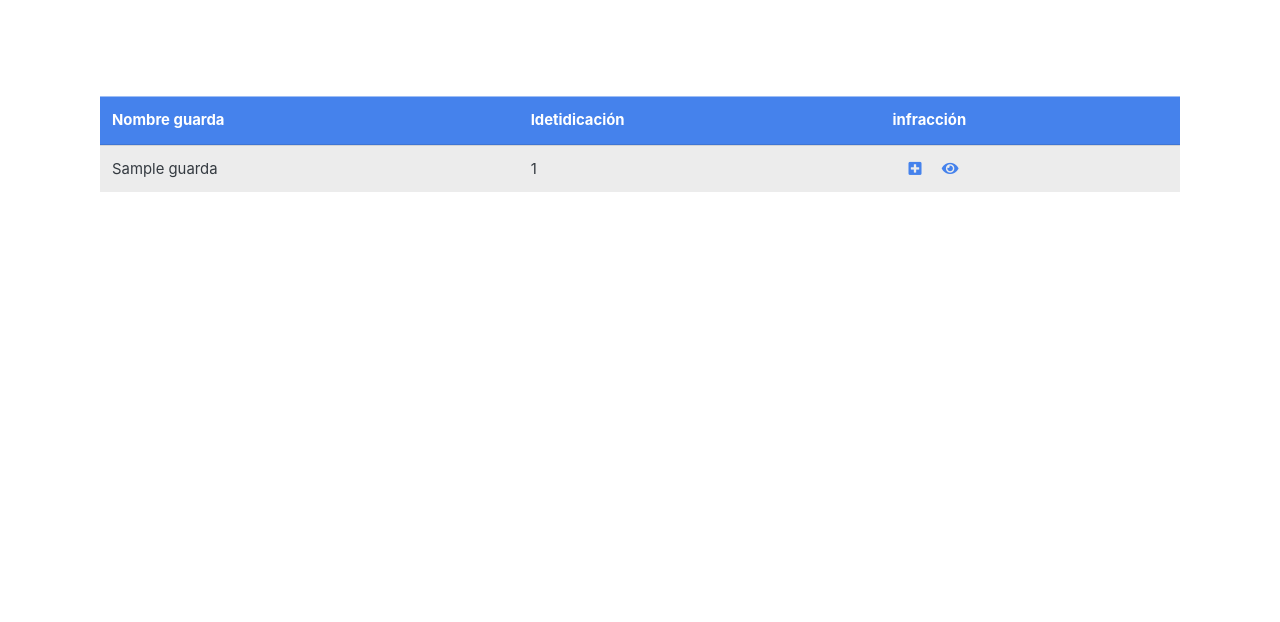
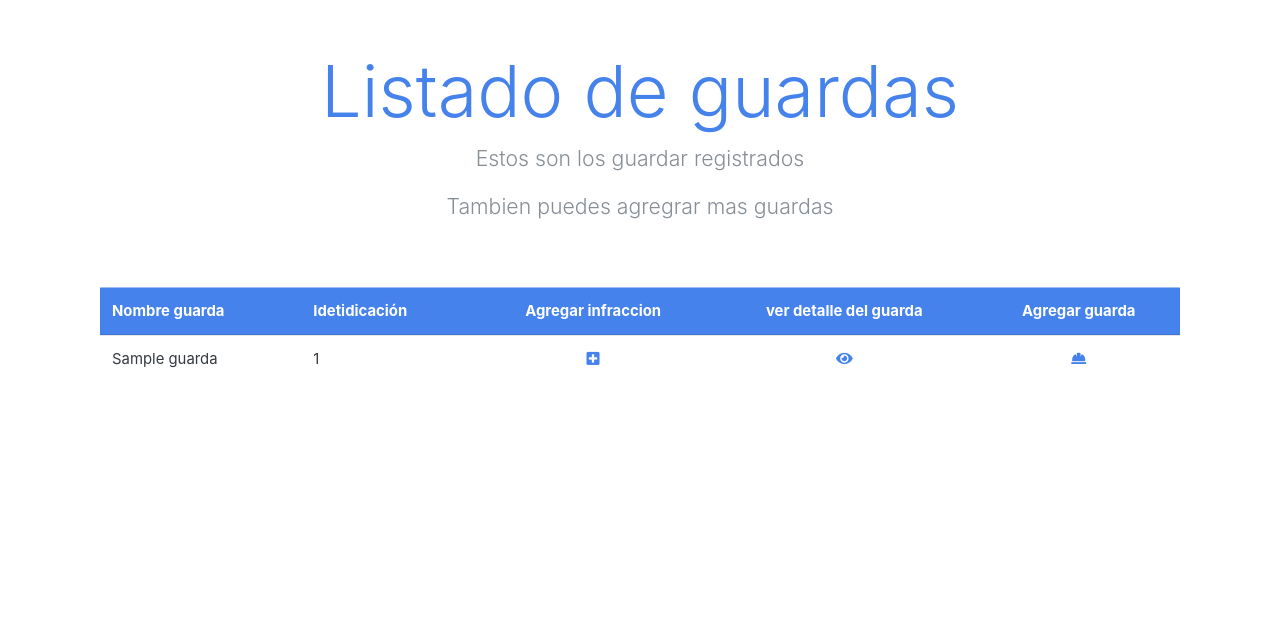
Before and after one commit to deyxon04/tallerpython, a Flask app: page /lst-guards in a window 1280 px wide. Shown: the part 57-679 px from the top of the page. Run offline with Flask 2, Linux system fonts and the light colour scheme; a database or web service that is not in the repository returns one stand-in record (Sample ...); some libraries are stand-ins or nearby versions.

Commit message:
taller python

```diff
--- a/templates/index.html
+++ b/templates/index.html
@@ -27,7 +27,7 @@
   </div>
 
   <div class="col-lg-6 pt-5" style="margin: 0% auto;">
-    <form action="/guarda">
+    <form action="/guarda" method="POST">
       <fieldset>
         <div class="form-group">
           <label for="exampleInputEmail1">Nombre guarda</label>
--- a/templates/lst-guardas.html
+++ b/templates/lst-guardas.html
@@ -1,26 +1,42 @@
 {% extends  'layout.html' %}
 {% block body %}
-<div class="container pt-5">
+<div class="container auto pt-5">
+    <div class="text-primary text-center">
+        <h1 class="display-3">Listado de guardas </h1>
+        <p class="lead">Estos son los guardar registrados</p>
+        <p class="lead">Tambien puedes agregrar mas guardas</p>
+    </div>
+</div>
+<div class="container">
     <div class="container pt-5">
         <table class="table">
             <thead class="table-primary">
                 <tr>
                     <th scope="col">Nombre guarda </th>
                     <th scope="col">Idetidicación</th>
-                    <th scope="col">infracción</th>
+                    <th scope="col" class="text-center">Agregar infraccion</th>
+                    <th scope="col" class="text-center">ver detalle del guarda</th>
+                    <th scope="col" class="text-center">Agregar guarda</th>
                 </tr>
             </thead>
-            <tbody class="table-active">
+            <tbody>
                 {% for guardas in guarda %}
                 <tr>
                     <td>{{ guardas.nombre}}</td>
                     <td>{{ guardas.id}}</td>
-                    <td>
+                    <td class="text-center">
+                        <span class="">
+                            <a href="/detail-guarda/{{guardas.id}}"><i class="fas fa-plus-square "></i></a>
+                        </span>
+                    </td>
+                    <td class="text-center">
                         <span>
-                            <a class="ml-3" href="/detail-guarda/{{guardas.id}}"><i class="fas fa-plus-square "></i></a>
+                            <a href="/view-guarda/{{guardas.id}}"><i class="fas fa-eye"></i></a>
                         </span>
+                    </td>
+                    <td class="text-center">
                         <span>
-                            <a class="ml-3" href="/view-guarda/{{guardas.id}}"><i class="fas fa-eye"></i></a>
+                            <a href="/"><i class="fas fa-hard-hat"></i></a>
                         </span>
                     </td>
                 </tr>
```
